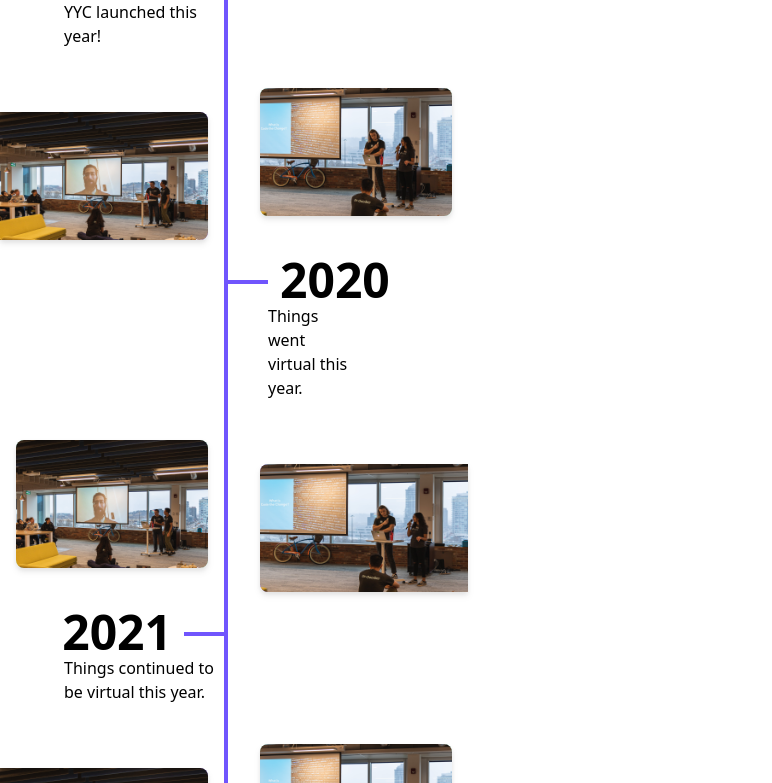
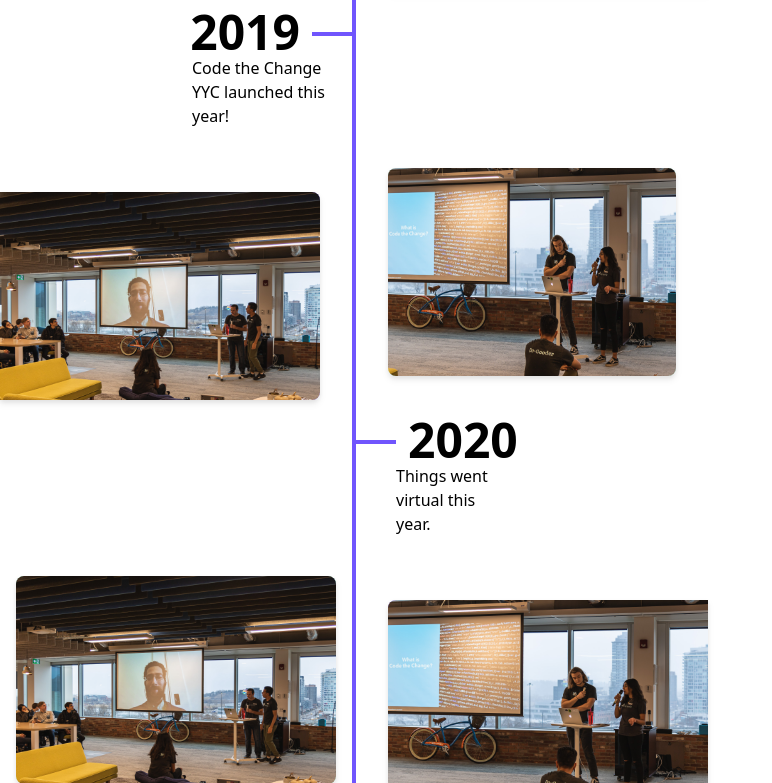
Before and after one commit to Code-the-Change-YYC/code-the-change-yyc-site, a Next.js app: page / in a window 1280 px wide. Shown: the part 4737-5520 px from the top of the page, without its empty margins (0-772 px from the left). Built offline with nearby package versions, Linux system fonts and the light colour scheme; a web font is replaced by a local one.

Commit message:
fix: Correct margins

```diff
--- a/components/Timeline.jsx
+++ b/components/Timeline.jsx
@@ -14,7 +14,7 @@ const Timeline = () => {
             <img
               src={`/images/timeline/${smallImage}`}
               alt=""
-              className="box-border h-32 w-36 md:h-32 md:w-48 bg-[#BAFBE4] mx-4 mt-10 rounded-lg drop-shadow-md"
+              className="box-border h-32 w-36 sm:h-52 sm:w-80 bg-[#BAFBE4] mx-4 mt-10 rounded-lg drop-shadow-md"
             />
             <div className="flex flex-row ml-auto mt-10">
               <div className="px-3 text-5xl font-semibold">{year}</div>
@@ -26,7 +26,7 @@ const Timeline = () => {
           <img
             src={`/images/timeline/${largeImage}`}
             alt=""
-            className="box-border h-32 w-44 md:h-32 md:w-52 bg-[#A689FF] ml-auto md:ml-8 mt-16 rounded-l-lg drop-shadow-md"
+            className="box-border h-32 w-44 sm:h-52 sm:w-80 bg-[#A689FF] ml-auto sm:ml-8 mt-16 rounded-l-lg drop-shadow-md"
           />
         </div>
       );
@@ -36,20 +36,20 @@ const Timeline = () => {
           <img
             src={`/images/timeline/${smallImage}`}
             alt=""
-            className="box-border h-32 w-36 md:h-32 md:w-52 bg-[#A689FF] mr-8 md:mr-4 mt-16 rounded-r-lg drop-shadow-md"
+            className="box-border h-32 w-36 sm:h-52 sm:w-80 bg-[#A689FF] mr-8 sm:mr-8 mt-16 rounded-r-lg drop-shadow-md"
           />
           {middleLine}
           <div className="flex flex-col items-center">
             <img
               src={`/images/timeline/${largeImage}`}
               alt=""
-              className="box-border h-32 w-36 md:w-48 bg-[#BAFBE4] ml-8 mt-10 rounded-lg drop-shadow-md"
+              className="box-border h-32 w-36 sm:h-52 sm:w-72 bg-[#BAFBE4] ml-8 mt-10 rounded-lg drop-shadow-md"
             />
             <div className="flex flex-row mr-auto mt-10">
               <div className="top-1/2 relative border-t-4 border-[#7055FD] w-10" />
               <div className="pl-3 text-5xl font-semibold">{year}</div>
             </div>
-            <div className="w-40 px-10 mr-auto">{description}</div>
+            <div className="w-48 px-10 mr-auto">{description}</div>
           </div>
         </div>
       );
```
